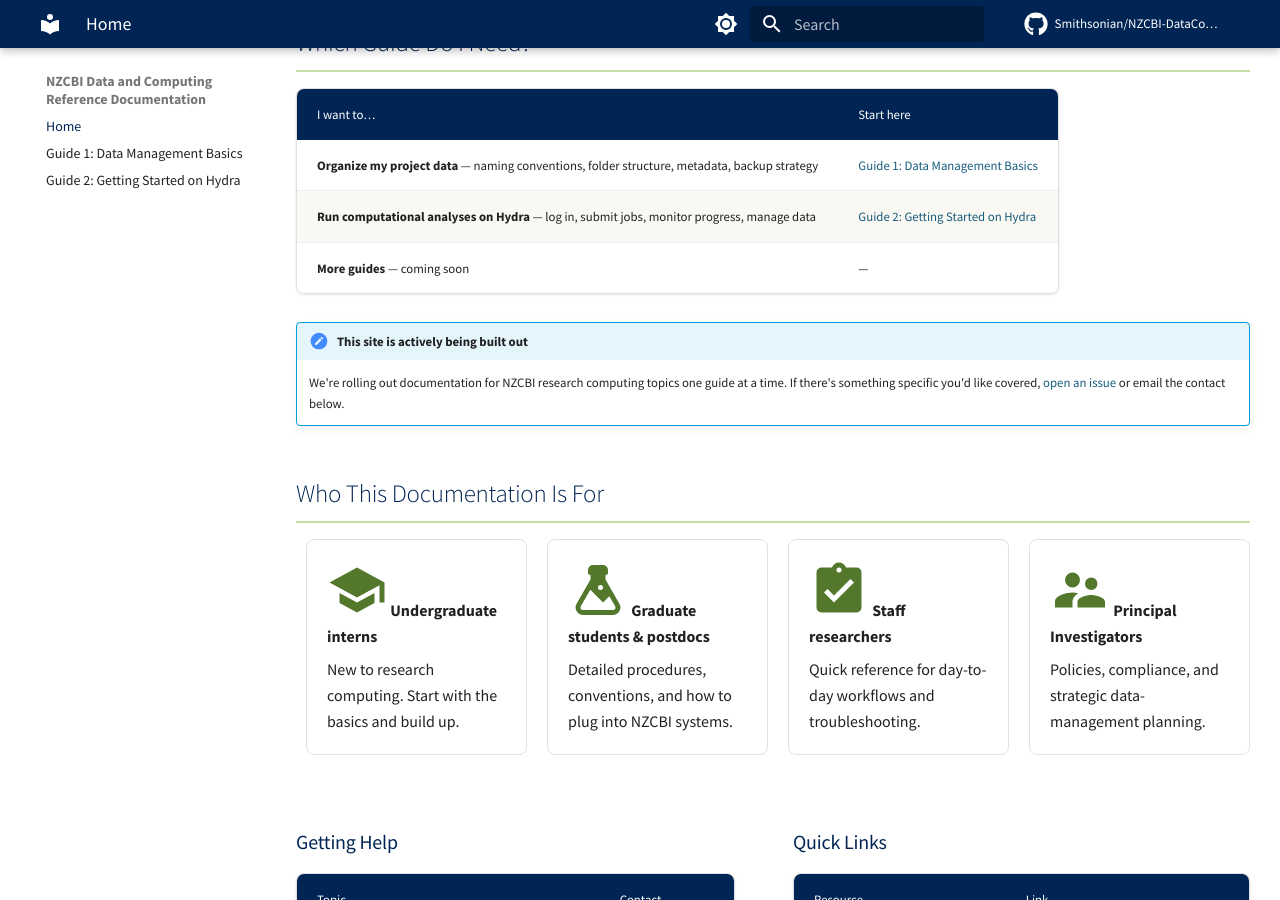
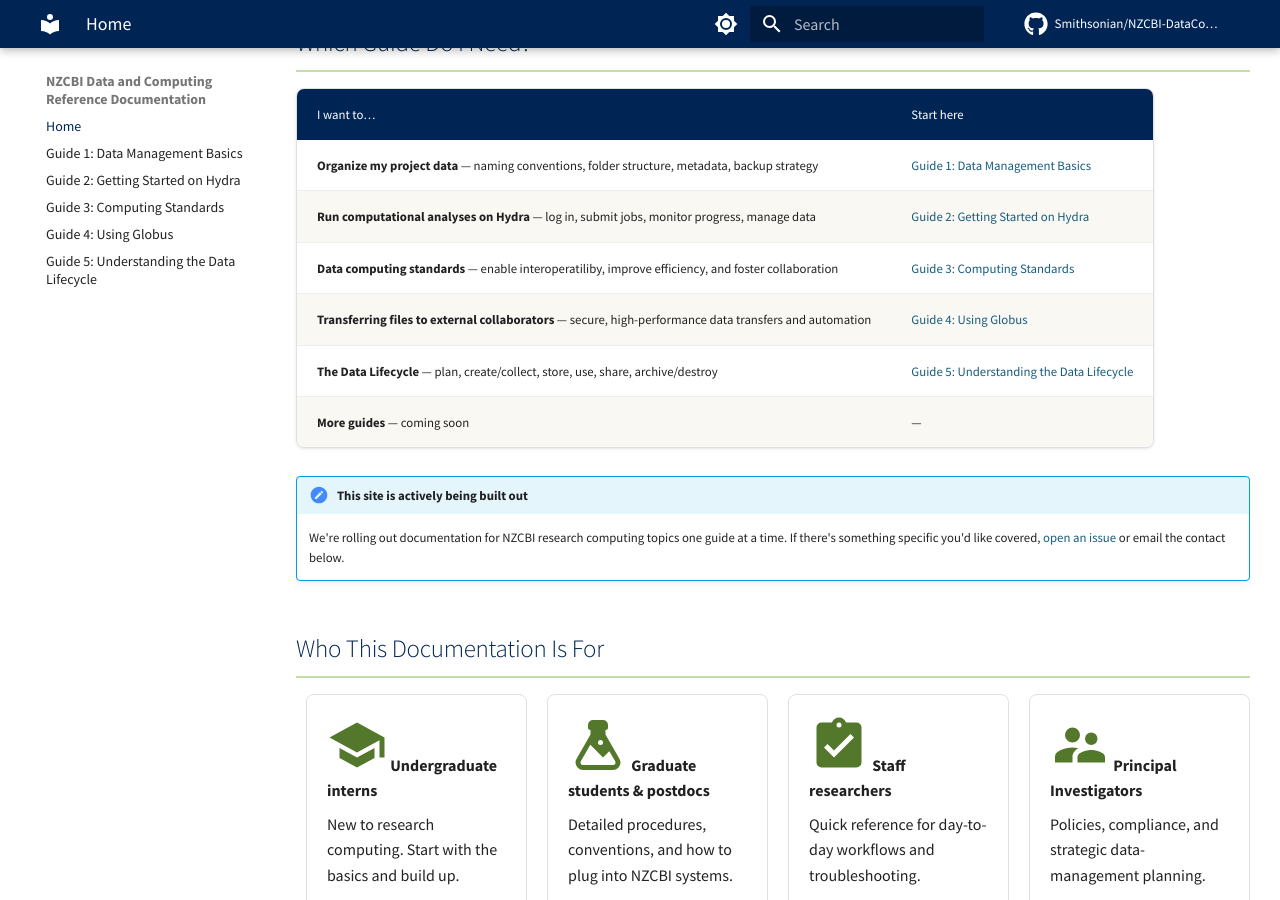
Before and after one commit to Smithsonian/NZCBI-DataComputingDocs, an MkDocs documentation site: the page built from docs/index.md, in a window 1280 px wide and 900 px high, scrolled down 576 px. Built offline with MkDocs 1.6.1 and Material for MkDocs 9.7.7, drawn with Linux system fonts in a browser that asks for light colours; comment, search, counter and statistics services are not loaded.

Commit message:
Create page structure

```diff
--- a/docs/index.md
+++ b/docs/index.md
@@ -22,6 +22,9 @@
 |---|---|
 | **Organize my project data** &mdash; naming conventions, folder structure, metadata, backup strategy | [Guide 1: Data Management Basics](data-management.md) |
 | **Run computational analyses on Hydra** &mdash; log in, submit jobs, monitor progress, manage data | [Guide 2: Getting Started on Hydra](hydra.md) |
+| **Data computing standards** &mdash; enable interoperatiliby, improve efficiency, and foster collaboration | [Guide 3: Computing Standards](computing-standards.md) |
+| **Transferring files to external collaborators** &mdash; secure, high-performance data transfers and automation | [Guide 4: Using Globus](globus-file-transfer.md) |
+| **The Data Lifecycle** &mdash; plan, create/collect, store, use, share, archive/destroy | [Guide 5: Understanding the Data Lifecycle](data-lifecycle.md) |
 | **More guides** &mdash; coming soon | &mdash; |
 
 !!! note "This site is actively being built out"
--- a/mkdocs.yml
+++ b/mkdocs.yml
@@ -37,6 +37,9 @@
   - Home: index.md
   - "Guide 1: Data Management Basics": data-management.md
   - "Guide 2: Getting Started on Hydra": hydra.md
+  - "Guide 3: Computing Standards": computing-standards.md
+  - "Guide 4: Using Globus": globus-file-transfer.md
+  - "Guide 5: Understanding the Data Lifecycle": data-lifecycle.md
 
 markdown_extensions:
   - toc:
```
Also changed, not shown: docs/computing-standards.md (added, +3 -0 lines), docs/data-lifecycle.md (added, +3 -0 lines), docs/globus-file-transfer.md (added, +3 -0 lines), 1 other file.
